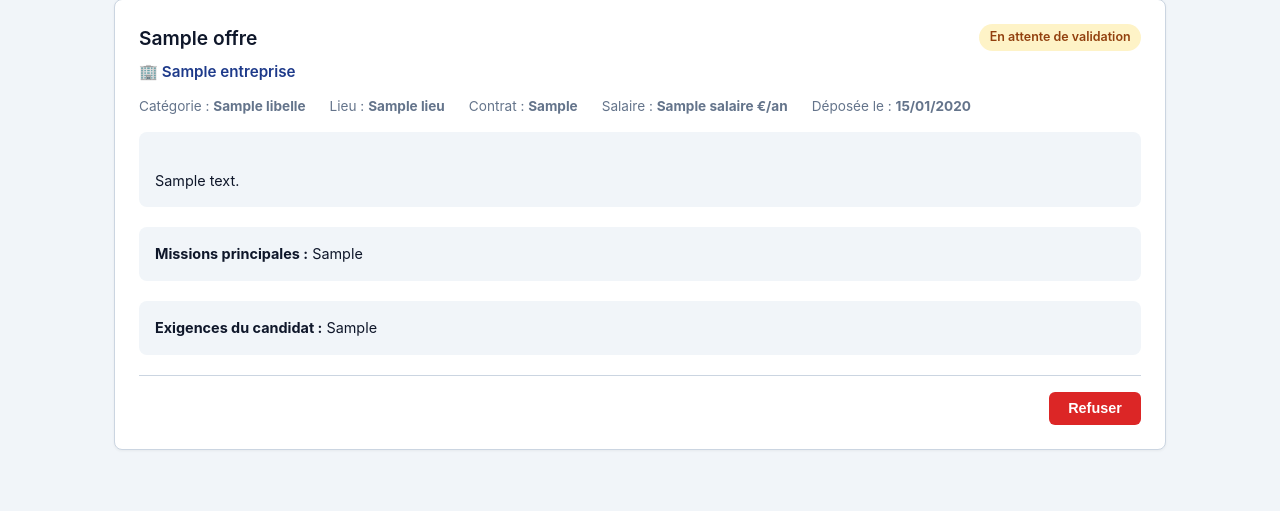
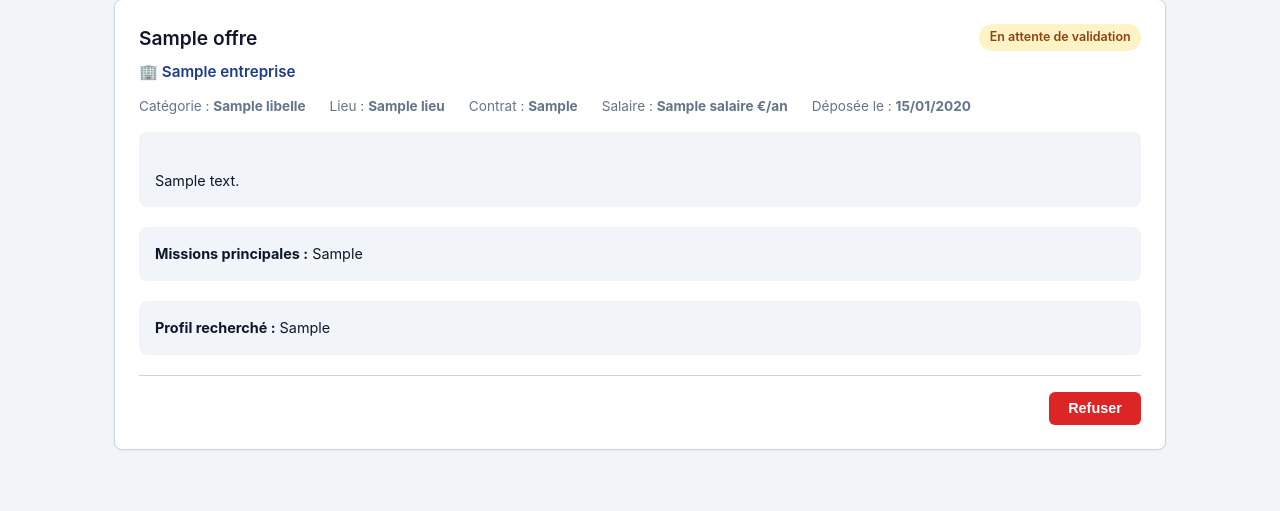
Before and after one commit to DSI301-GRP2-TEAM2/JobConnect, a Node server app: template api/src/views/agent/offres.ejs in a window 1280 px wide. Shown: the part 181-692 px from the top of the page. Run offline with Node 20, Linux system fonts and the light colour scheme; the template is opened without the code that fills it: most values are stand-ins (such as "Sample title", 1, 10 or a date in 2020); some libraries are stand-ins or nearby versions.

Commit message:
feat: show candidate profile in agent offer details

```diff
--- a/api/src/views/agent/offres.ejs
+++ b/api/src/views/agent/offres.ejs
@@ -75,7 +75,7 @@
               <%= offre.description %>
             </div>
             <% if (offre.missionsPrincipales) { %><div class="offer-desc"><strong>Missions principales :</strong> <%= offre.missionsPrincipales %></div><% } %>
-            <% if (offre.exigencesCandidat) { %><div class="offer-desc"><strong>Exigences du candidat :</strong> <%= offre.exigencesCandidat %></div><% } %>
+            <% if ((offre.profilRecherche || offre.exigencesCandidat)) { %><div class="offer-desc"><strong>Profil recherché :</strong> <%= (offre.profilRecherche || offre.exigencesCandidat) %></div><% } %>
 
             <div class="offer-actions">
               <button type="button" class="btn-reject" onclick="openRejectModal('<%= offre._id %>')">
```
